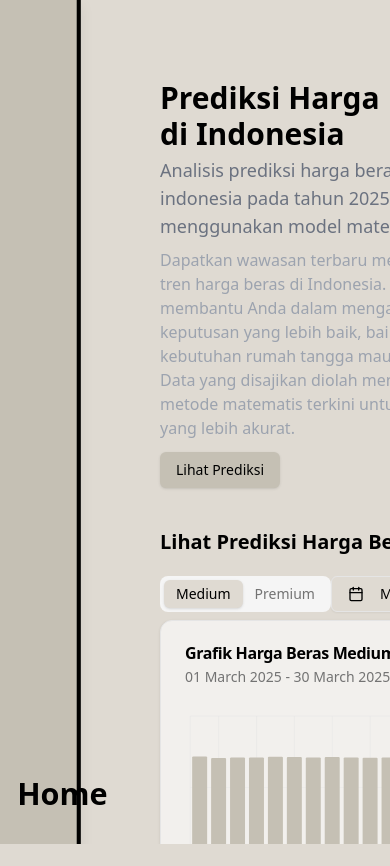
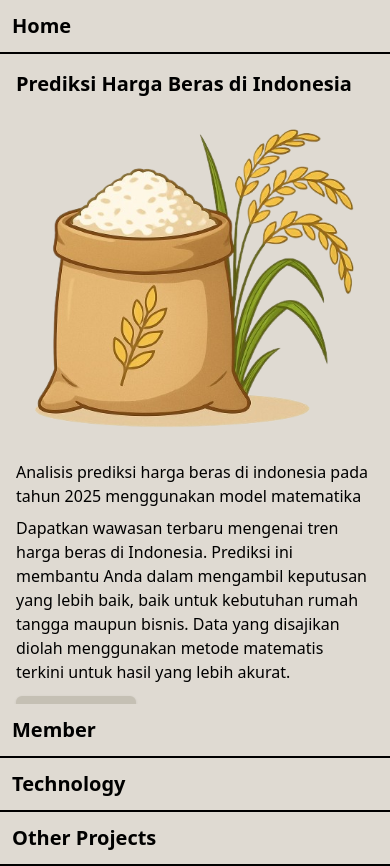
Before and after one commit to zhekabaila/geoberas-next, a Next.js app: page / in a window 390 px wide. Before the commit the page ends 844 px from the top, so only its background shows below. Built offline with nearby package versions, Linux system fonts and the light colour scheme.

Commit message:
feat: add mobile resposive

```diff
--- a/app/(user)/_components/home-section.tsx
+++ b/app/(user)/_components/home-section.tsx
@@ -187,15 +187,24 @@ const HomeSection = ({ mediumFetching, premiumFetching }: IProps) => {
   }
 
   return (
-    <ScrollArea className="h-screen overflow-y-scroll">
-      <div className="m-20 space-y-10">
-        <section className="flex justify-between items-center" id="hero">
-          <div className="basis-1/2">
-            <h1 className="text-3xl font-bold">Prediksi Harga Beras di Indonesia</h1>
-            <p className="text-lg text-gray-500 mt-1">
+    <ScrollArea className="h-[77vh] md:h-screen  overflow-y-scroll">
+      <div className="mx-4 mt-4 mb-0 md:m-20 space-y-10">
+        <section className="flex md:justify-between items-center" id="hero">
+          <div className="md:basis-1/2">
+            <h1 className="text-xl md:text-3xl font-bold">Prediksi Harga Beras di Indonesia</h1>
+            <div className="block md:hidden">
+              <Image
+                src="/images/logo_beras.png"
+                alt="logo"
+                width={350}
+                height={350}
+                className="w-full h-auto aspect-square"
+              />
+            </div>
+            <p className="text-base md:text-lg mt-1">
               Analisis prediksi harga beras di indonesia pada tahun 2025 menggunakan model matematika{' '}
             </p>
-            <p className="text-base text-gray-400 mt-2">
+            <p className="text-base md:text-lg mt-2">
               Dapatkan wawasan terbaru mengenai tren harga beras di Indonesia. Prediksi ini membantu Anda dalam mengambil
               keputusan yang lebih baik, baik untuk kebutuhan rumah tangga maupun bisnis. Data yang disajikan diolah
               menggunakan metode matematis terkini untuk hasil yang lebih akurat.
@@ -204,15 +213,15 @@ const HomeSection = ({ mediumFetching, premiumFetching }: IProps) => {
               <a href="#grafik">Lihat Prediksi</a>
             </Button>
           </div>
-          <div className="flex justify-end items-center basis-1/2">
+          <div className="hidden md:flex justify-end items-center basis-1/2">
             <Image src="/images/logo_beras.png" alt="logo" width={350} height={350} />
           </div>
         </section>
         <section id="prediksi">
-          <h2 className="text-xl font-bold mb-5">Lihat Prediksi Harga Beras</h2>
+          <h2 className="text-lg md:text-xl font-bold mb-5">Lihat Prediksi Harga Beras</h2>
           <Tabs value={activeTab}>
-            <div className="flex items-center justify-between">
-              <TabsList>
+            <div className="flex flex-col md:flex-row md:items-center justify-between gap-2">
+              <TabsList className="w-fit md:w-auto">
                 <TabsTrigger value="medium" onClick={() => setActiveTab('medium')}>
                   Medium
                 </TabsTrigger>
@@ -220,13 +229,14 @@ const HomeSection = ({ mediumFetching, premiumFetching }: IProps) => {
                   Premium
                 </TabsTrigger>
               </TabsList>
-              <div className="flex items-center gap-2">
+              <div className="flex flex-col md:flex-row md:items-center gap-2">
                 <div className="flex items-center gap-2">
                   <DateRangePicker
                     disableFutureDate
                     align="end"
                     selected={prediksiDateRange}
                     onDateChange={handlePrediksiDateChange}
+                    className="w-full md:w-auto"
                   />
                   <Button variant="outline" onClick={() => handleFilterPrediksi(prediksiDateRange)}>
                     Filter
--- a/app/(user)/_layouts/home-layout.tsx
+++ b/app/(user)/_layouts/home-layout.tsx
@@ -92,7 +92,8 @@ const HomeLayout = () => {
   }
 
   return (
-    <main className="h-screen overflow-hidden w-screen">
+    <>
+      <main className="hidden md:block h-screen overflow-hidden w-screen">
         <section className="flex h-full">
           {MENU_HOME.map((menu, i) => (
             <div key={i} className={cn('flex', active === i ? 'flex-1' : 'flex-none')}>
@@ -173,6 +174,32 @@ const HomeLayout = () => {
           ))}
         </section>
       </main>
+      <main className="block md:hidden">
+        <div className="flex flex-col h-full min-h-screen">
+          {MENU_HOME.map((menu, i) => (
+            <>
+              <button
+                onClick={() => handleClick(i)}
+                key={i}
+                className="flex items-center gap-4 text-xl font-bold p-3 border-b-2 border-b-black">
+                {menu.name}
+              </button>
+              {active === i && (
+                <div className="flex-1">
+                  {menu.section === 'home' && (
+                    <HomeSection mediumFetching={mediumFetching} premiumFetching={premiumFetching} />
+                  )}
+                  {menu.section === 'member' && <MemberSection />}
+                  {menu.section === 'technology' && <TechnologySection />}
+                  {menu.section === 'calculator' && <CalculatorSection />}
+                  {menu.section === 'other-projects' && <OtherProjectSection />}
+                </div>
+              )}
+            </>
+          ))}
+        </div>
+      </main>
+    </>
   )
 }
 
--- a/app/globals.css
+++ b/app/globals.css
@@ -5,6 +5,16 @@
 @layer utilities {
   .text-balance {
     text-wrap: balance;
+  }
+
+  .text-samping {
+    writing-mode: none;
+  }
+
+  @media (min-width: 768px) {
+    .text-samping {
+      writing-mode: sideways-lr;
+    }
   }
 }
 
```
Lines whose indentation alone changed are shown as unchanged.
